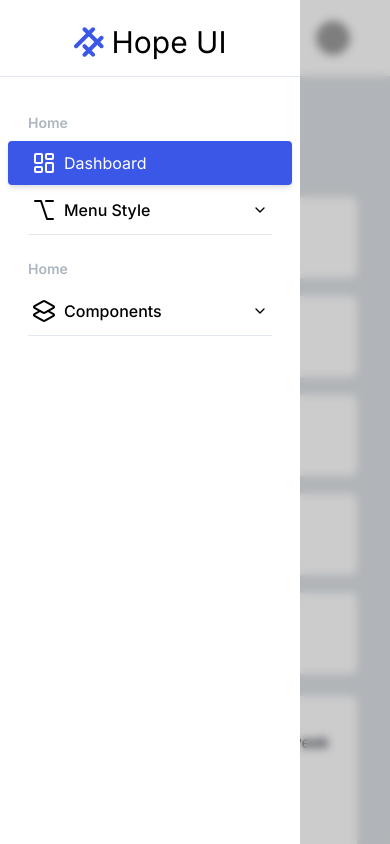
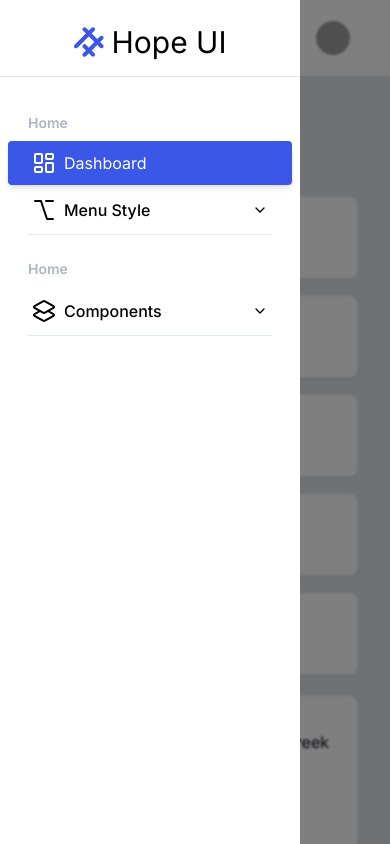
Before and after one commit to saefulbarkah/hope-ui-next, a Next.js app in the folder packages/: page /ui/dashboard in a window 390 px wide. Both pictures are taken after a click on the button 24 px from the left and 38 px from the top of the page. Shown: the top 844 px of the page. Built offline with nearby package versions, Linux system fonts and the light colour scheme; grey boxes are pictures that could not be loaded.

Commit message:
chore(open-sidebar): improve performance for mobile

```diff
--- a/packages/src/components/sidebar/sidebar.tsx
+++ b/packages/src/components/sidebar/sidebar.tsx
@@ -105,7 +105,7 @@ export const Sidebar = () => {
           duration: 0.5,
         }}
         variants={sidebarVariant}
-        className={`w-sidebar-mobile lg:w-sidebar-desktop fixed bottom-0 left-0 top-0 z-[60] bg-white ease-in-out [--sidebar-closed:0px] [--sidebar-open:-100%] lg:z-10 lg:[--sidebar-closed:-100%] lg:[--sidebar-open:-0px]`}
+        className={`fixed bottom-0 left-0 top-0 z-[60] w-sidebar-mobile bg-white ease-in-out [--sidebar-closed:0px] [--sidebar-open:-100%] lg:z-10 lg:w-sidebar-desktop lg:[--sidebar-closed:-100%] lg:[--sidebar-open:-0px]`}
       >
         <div className="relative flex items-center justify-center gap-2 px-8 pb-4 pt-6">
           <Logo />
@@ -146,10 +146,13 @@ export const Sidebar = () => {
           })}
         </div>
       </motion.div>
+      <AnimatePresence>
+        {!sidebarOpen && (
           <motion.div
-        initial={false}
+            initial={"closed"}
             key={"sidebar-outsidde"}
-        animate={sidebarOpen ? "open" : "closed"}
+            animate={"open"}
+            exit={"closed"}
             variants={{
               open: {
                 opacity: "var(--sidebar-open-opacity)",
@@ -160,11 +163,13 @@ export const Sidebar = () => {
             }}
             transition={{ bounce: 0, type: "spring", duration: 0.5 }}
             className={cn(
-          "fixed inset-0 z-[55] block cursor-pointer bg-black/20 backdrop-blur-sm [--sidebar-closed-opacity:100%] [--sidebar-open-opacity:0%] lg:hidden",
+              "fixed inset-0 z-[55] block cursor-pointer bg-black/50 backdrop-blur-[1px] [--sidebar-closed-opacity:0%] [--sidebar-open-opacity:100%] lg:hidden",
               `${sidebarOpen ? "pointer-events-none" : "pointer-events-auto"}`,
             )}
             onClick={() => toggleSidebar()}
           />
+        )}
+      </AnimatePresence>
     </div>
   );
 };
```
Lines whose indentation alone changed are shown as unchanged.
